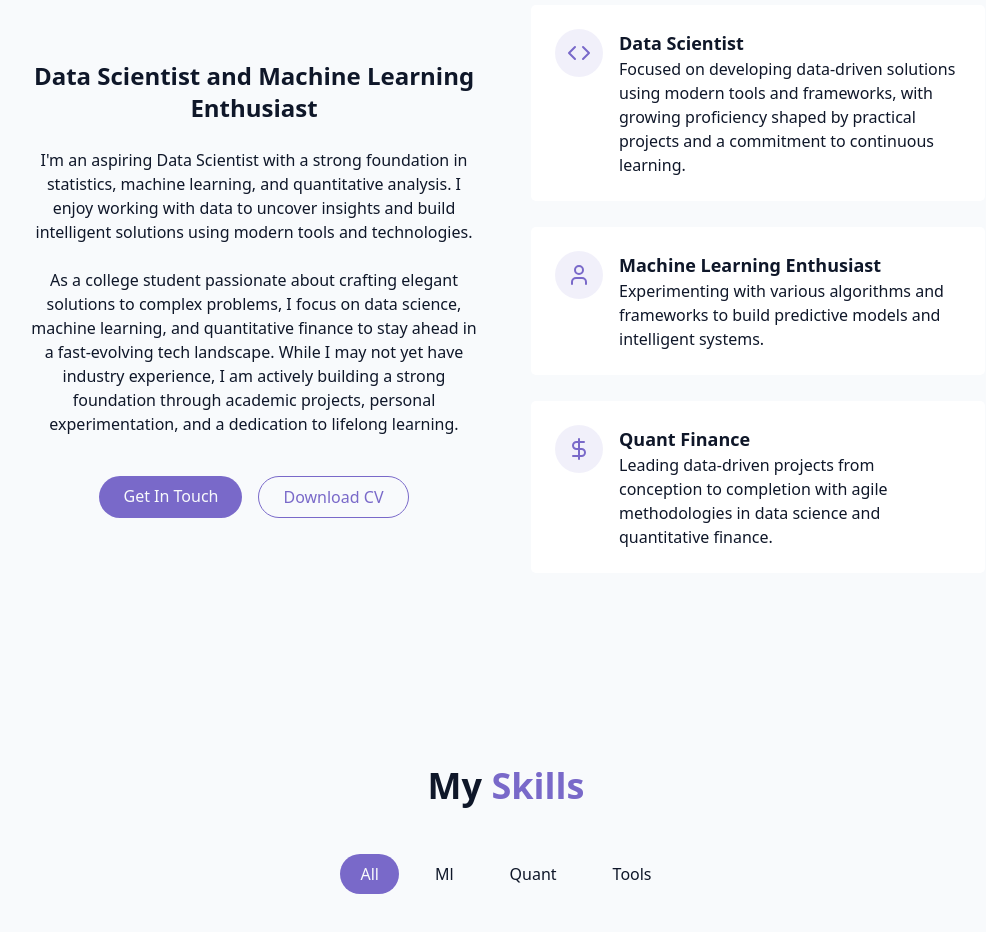
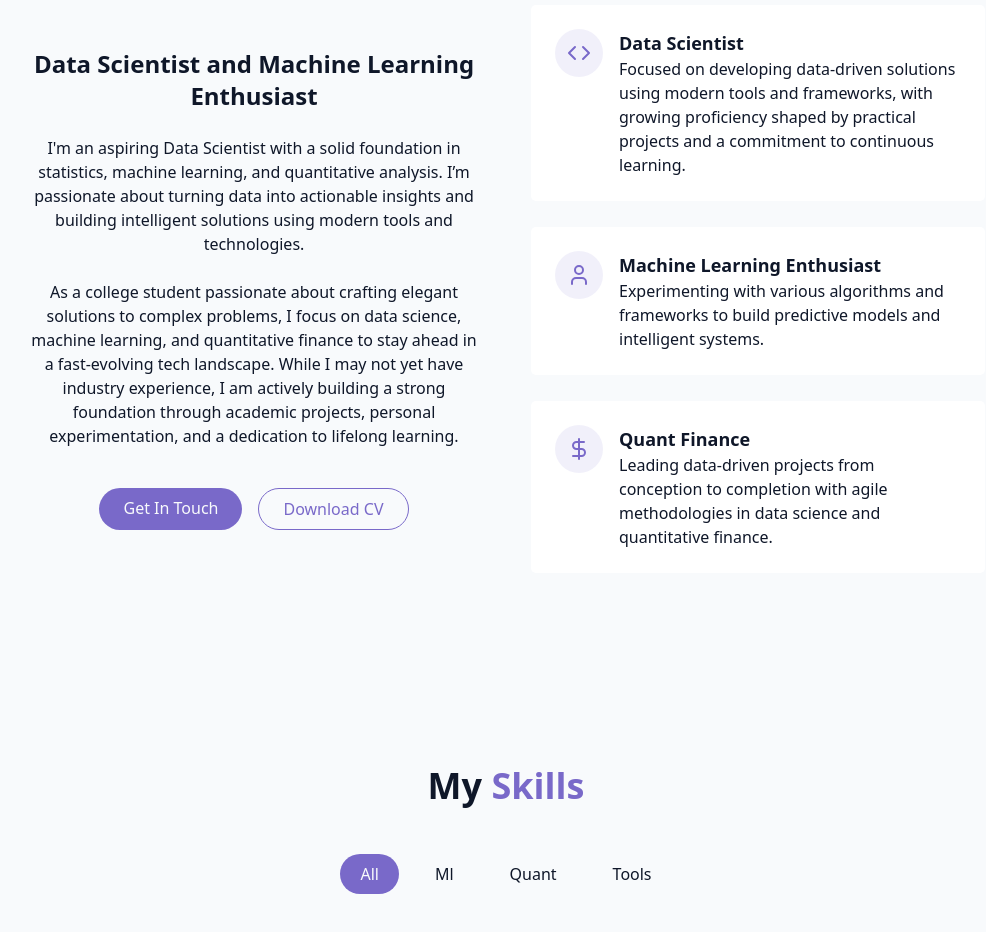
Before and after one commit to VaradCodes31/Portfolio, a React (Vite) app: page / in a window 1280 px wide. Shown: the part 980-1912 px from the top of the page, without its empty margins (134-1120 px from the left). Built offline with nearby package versions, Linux system fonts and the light colour scheme.

Commit message:
first commit

```diff
--- a/src/components/AboutSection.jsx
+++ b/src/components/AboutSection.jsx
@@ -15,10 +15,10 @@ export const AboutSection = () => {
             </h3>
 
             <p className="text-muted-foreground">
-              I'm an aspiring Data Scientist with a strong foundation
-              in statistics, machine learning, and quantitative analysis.
-              I enjoy working with data to uncover insights and build
-              intelligent solutions using modern tools and technologies.
+              I'm an aspiring Data Scientist with a solid foundation in statistics,
+              machine learning, and quantitative analysis. I’m passionate about turning
+              data into actionable insights and building intelligent solutions using modern
+              tools and technologies.
             </p>
 
             <p className="text-muted-foreground">
```
